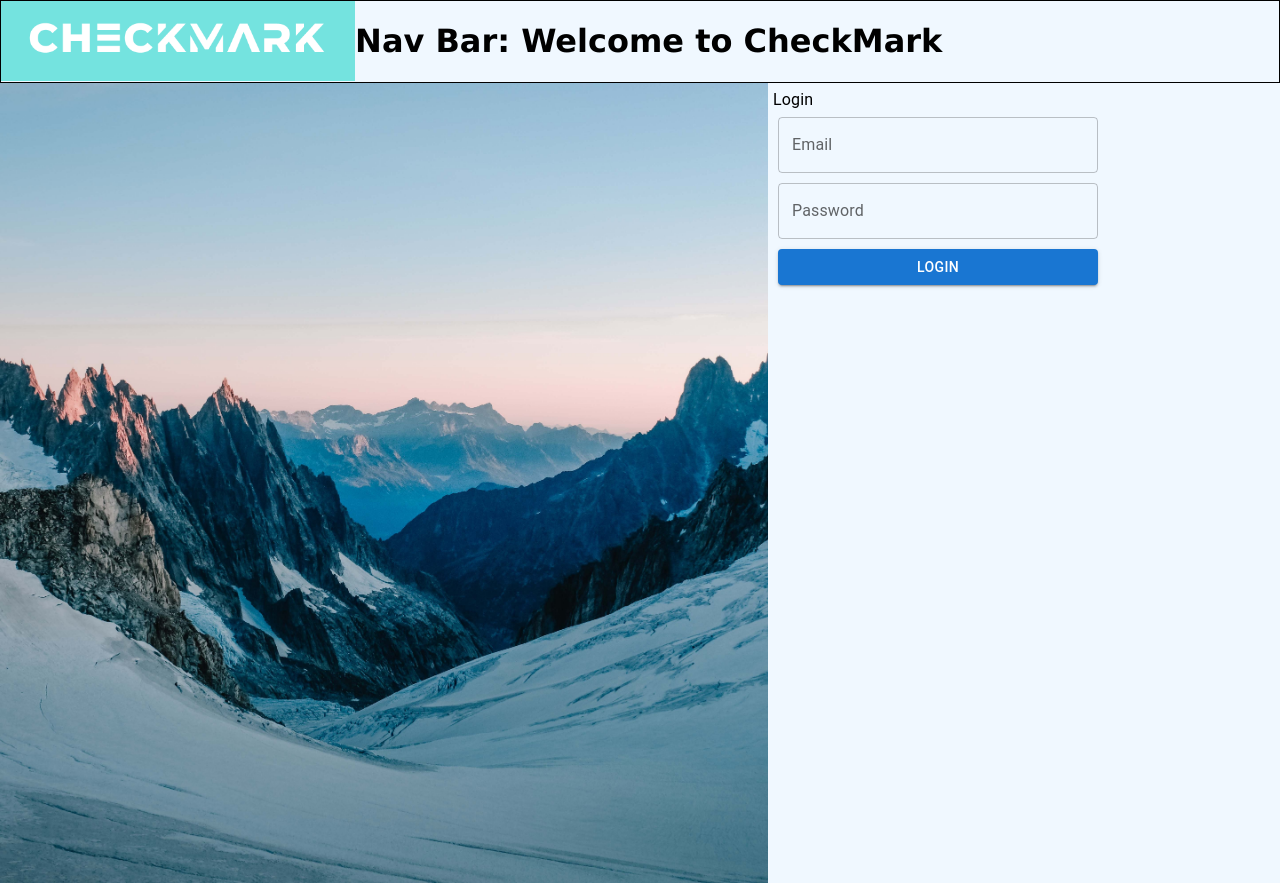
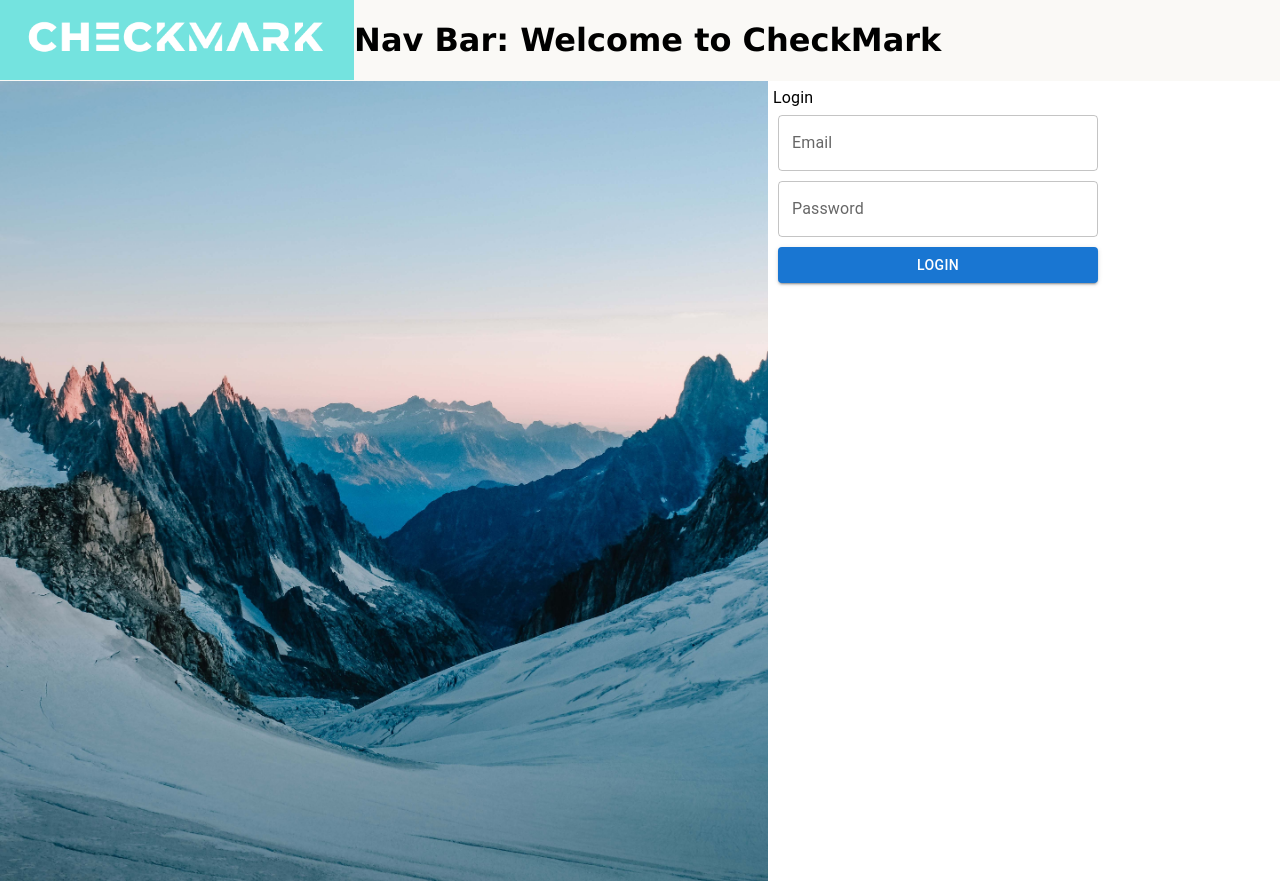
Before and after one commit to liulc006/CheckMark-Project, a React app: page /#/ in a window 1280 px wide. Built offline with nearby package versions, Linux system fonts and the light colour scheme.

Commit message:
changed some colors

```diff
--- a/src/Components/ChecklistGrid.js
+++ b/src/Components/ChecklistGrid.js
@@ -21,7 +21,7 @@ const ChecklistGrid = () => {
     return (
         <>
             <h1>Checklist:</h1>
-            <Grid container spacing={2} sx={{width: 'auto', border:'solid black 1px', margin:'0 20 0 20',
+            <Grid container spacing={2} sx={{width: 'auto', margin:'0 20 0 20',
             display:'flex', alignItems:'center'
             }}>
                 {checklist?.map(ele => {
--- a/src/Components/Nav.js
+++ b/src/Components/Nav.js
@@ -13,7 +13,7 @@ const Nav = () => {
 
 
     return (
-        <div style={{display:'flex', flexDirection:'row', border:'1px solid black'}}>
+        <div style={{display:'flex', flexDirection:'row', backgroundColor:'FAF9F6'}}>
             <img style={{height:'10vh'}} alt='Logo' src="../static/Nav-Logo.png"/>
             <h1>Nav Bar: Welcome to CheckMark</h1>
             {auth._id ?
--- a/static/styles.css
+++ b/static/styles.css
@@ -1,5 +1,5 @@
 body {
     font-family: verdana;
     margin:0;
-    background-color: aliceblue;
+    background-color: white;
   }
```
